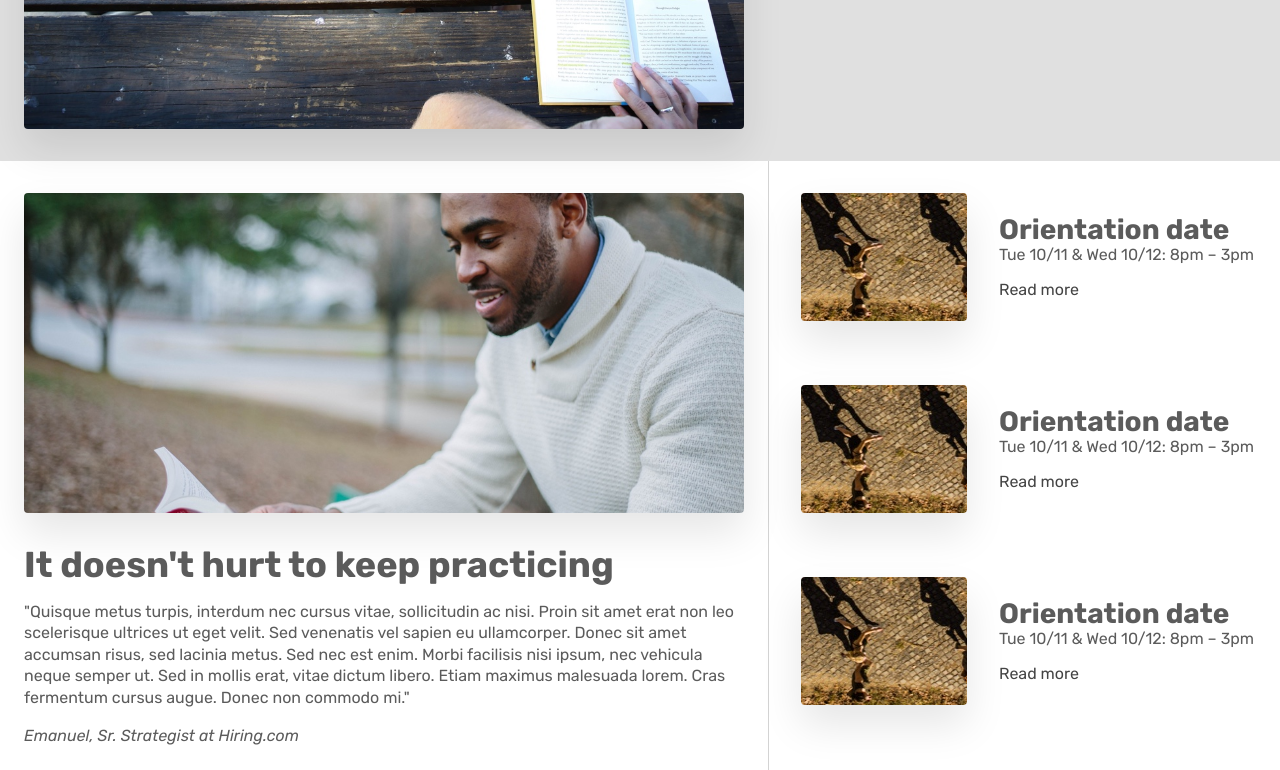
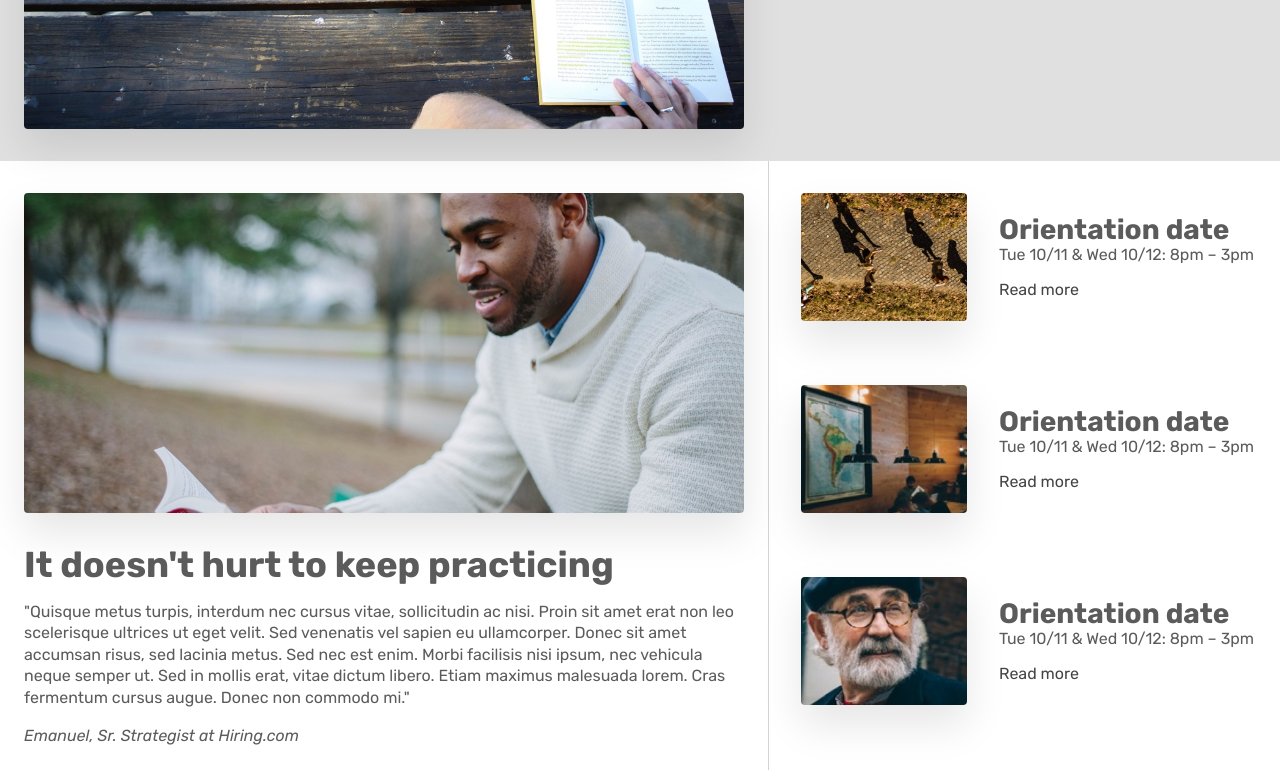
Before and after one commit to elijahjcarrington/colmar, a plain HTML site: page index.html in a window 1280 px wide. Shown: the part 447-1217 px from the top of the page. Drawn offline with Linux system fonts and the light colour scheme.

Commit message:
Small changes to sidebar

```diff
--- a/css/style.css
+++ b/css/style.css
@@ -84,12 +84,9 @@ a:hover {
 .hero, .image {
   background-position: center center;
   background-repeat: no-repeat;
-  background-size: auto;
+  background-size: cover;
 }
 
-.hero {
-  background-size: cover;
-}
 
 .shadow, header, .hero, .image {
   -webkit-box-shadow: 0px 20px 40px 0px rgba(0, 0, 0, 0.1);
@@ -174,7 +171,7 @@ header {
   display: none;
 }
 
-@media only screen and (max-width: 480px) {
+@media only screen and (max-width: 600px) {
   /*Change to 480px for mobile*/
   header {
     justify-content: center;
@@ -254,7 +251,7 @@ header {
   line-height: normal;
 }
 
-@media only screen and (max-width: 480px) {
+@media only screen and (max-width: 600px) {
   /*Change to 480px for mobile*/
   .banner .hero {
     height: 180px;
@@ -300,7 +297,7 @@ header {
 
 #information .col-left .hero {
   margin: 32px 24px;
-  max-width: 94%;
+  max-width: 94.5%;
   min-height: 20rem;
   border-radius: 4px;
   background-image: url("../img/information-main.jpg");
@@ -325,7 +322,7 @@ header {
   flex-flow: column wrap;
 }
 
-#information .col-right .events .event {
+#information .col-right .event {
   display: flex;
   flex-flow: row nowrap;
   justify-content: space-between;
@@ -338,7 +335,18 @@ header {
   margin: 32px 16px;
   min-height: 8rem;
   border-radius: 4px;
+}
+
+#information .col-right .event .image.one {
   background-image: url("../img/information-orientation.jpg");
+}
+
+#information .col-right .event .image.two {
+  background-image: url("../img/information-campus.jpg");
+}
+
+#information .col-right .event .image.three {
+  background-image: url("../img/information-guest-lecture.jpg");
 }
 
 #information .col-right .event .content {
@@ -346,13 +354,16 @@ header {
   margin: 32px 16px;
 }
 
-@media only screen and (max-width: 480px) {
+@media only screen and (max-width: 600px) {
   /*Change to 480px for mobile*/
   #information .col-left {
     display: none;
   }
   #information .col-right {
     margin: auto 0;
+  }
+  #information .col-right .event {
+
   }
   #information .col-right .event .image {
     margin: 32px 24px;
--- a/index.html
+++ b/index.html
@@ -68,7 +68,7 @@
         <div class="col-right">
           <div class="events">
             <div class="event">
-              <div class="image"></div>
+              <div class="image one"></div>
               <div class="content">
                 <h5>Orientation date</h5>
                 <p>Tue 10/11 &amp; Wed 10/12: 8pm – 3pm</p><br />
@@ -76,7 +76,7 @@
               </div>
             </div>
             <div class="event">
-              <div class="image"></div>
+              <div class="image two"></div>
               <div class="content">
                 <h5>Orientation date</h5>
                 <p>Tue 10/11 &amp; Wed 10/12: 8pm – 3pm</p><br />
@@ -84,7 +84,7 @@
               </div>
             </div>
             <div class="event">
-              <div class="image"></div>
+              <div class="image three"></div>
               <div class="content">
                 <h5>Orientation date</h5>
                 <p>Tue 10/11 &amp; Wed 10/12: 8pm – 3pm</p><br />
```
